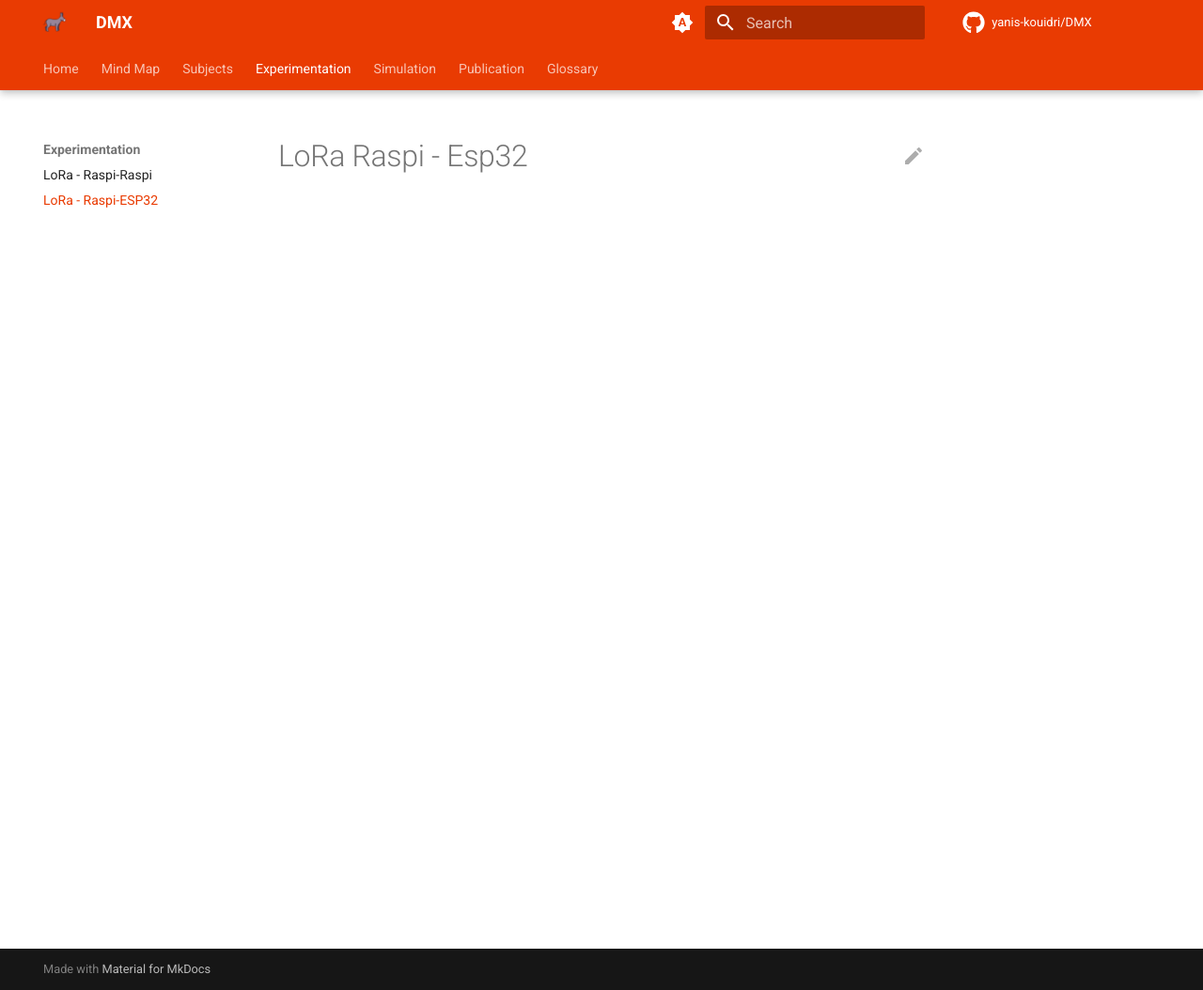
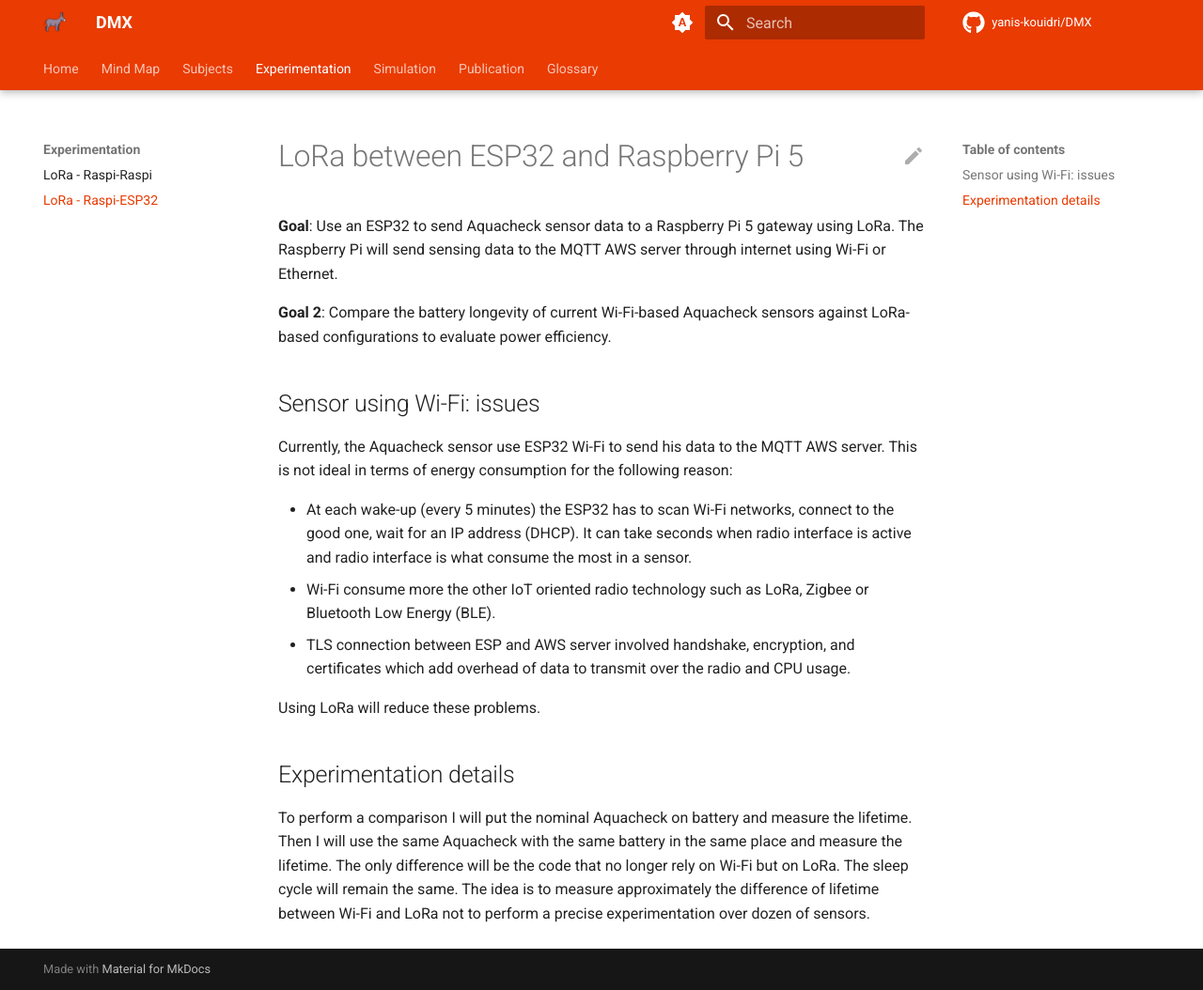
Before and after one commit to Yanis-Kouidri/DMX, an MkDocs documentation site: the page built from docs/experimentation/lora-raspi-esp32/lora-raspi-esp32.md, in a window 1280 px wide and 1054 px high. Shown: the whole window at 94% size. Built offline with MkDocs 1.6.1 and Material for MkDocs 9.7.7, drawn with Linux system fonts in a browser that asks for light colours; comment, search, counter and statistics services are not loaded.

Commit message:
feat: add experimentation details and goals

```diff
--- a/docs/experimentation/lora-raspi-esp32/lora-raspi-esp32.md
+++ b/docs/experimentation/lora-raspi-esp32/lora-raspi-esp32.md
@@ -1 +1,19 @@
-# LoRa Raspi - Esp32
+# LoRa between ESP32 and Raspberry Pi 5
+
+**Goal**: Use an ESP32 to send Aquacheck sensor data to a Raspberry Pi 5 gateway using LoRa. The Raspberry Pi will send sensing data to the MQTT AWS server through internet using Wi-Fi or Ethernet.
+
+**Goal 2**: Compare the battery longevity of current Wi-Fi-based Aquacheck sensors against LoRa-based configurations to evaluate power efficiency.
+
+## Sensor using Wi-Fi: issues
+
+Currently, the Aquacheck sensor use ESP32 Wi-Fi to send his data to the MQTT AWS server. This is not ideal in terms of energy consumption for the following reason:
+
+- At each wake-up (every 5 minutes) the ESP32 has to scan Wi-Fi networks, connect to the good one, wait for an IP address (DHCP). It can take seconds when radio interface is active and radio interface is what consume the most in a sensor.
+- Wi-Fi consume more the other IoT oriented radio technology such as LoRa, Zigbee or Bluetooth Low Energy (BLE).
+- TLS connection between ESP and AWS server involved handshake, encryption, and certificates which add overhead of data to transmit over the radio and CPU usage.
+
+Using LoRa will reduce these problems.
+
+## Experimentation details
+
+To perform a comparison I will put the nominal Aquacheck on battery and measure the lifetime. Then I will use the same Aquacheck with the same battery in the same place and measure the lifetime. The only difference will be the code that no longer rely on Wi-Fi but on LoRa. The sleep cycle will remain the same. The idea is to measure approximately the difference of lifetime between Wi-Fi and LoRa not to perform a precise experimentation over dozen of sensors.
```
